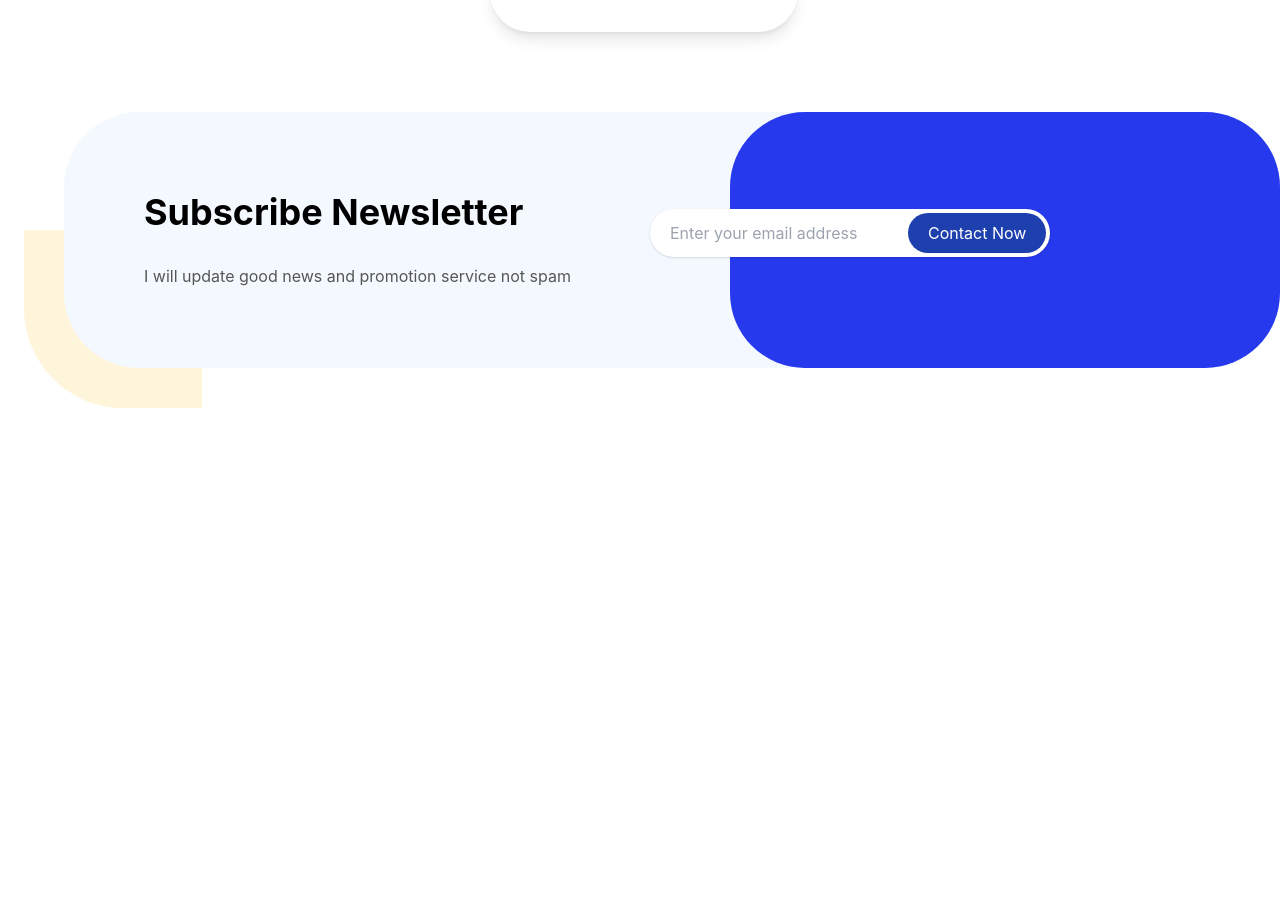
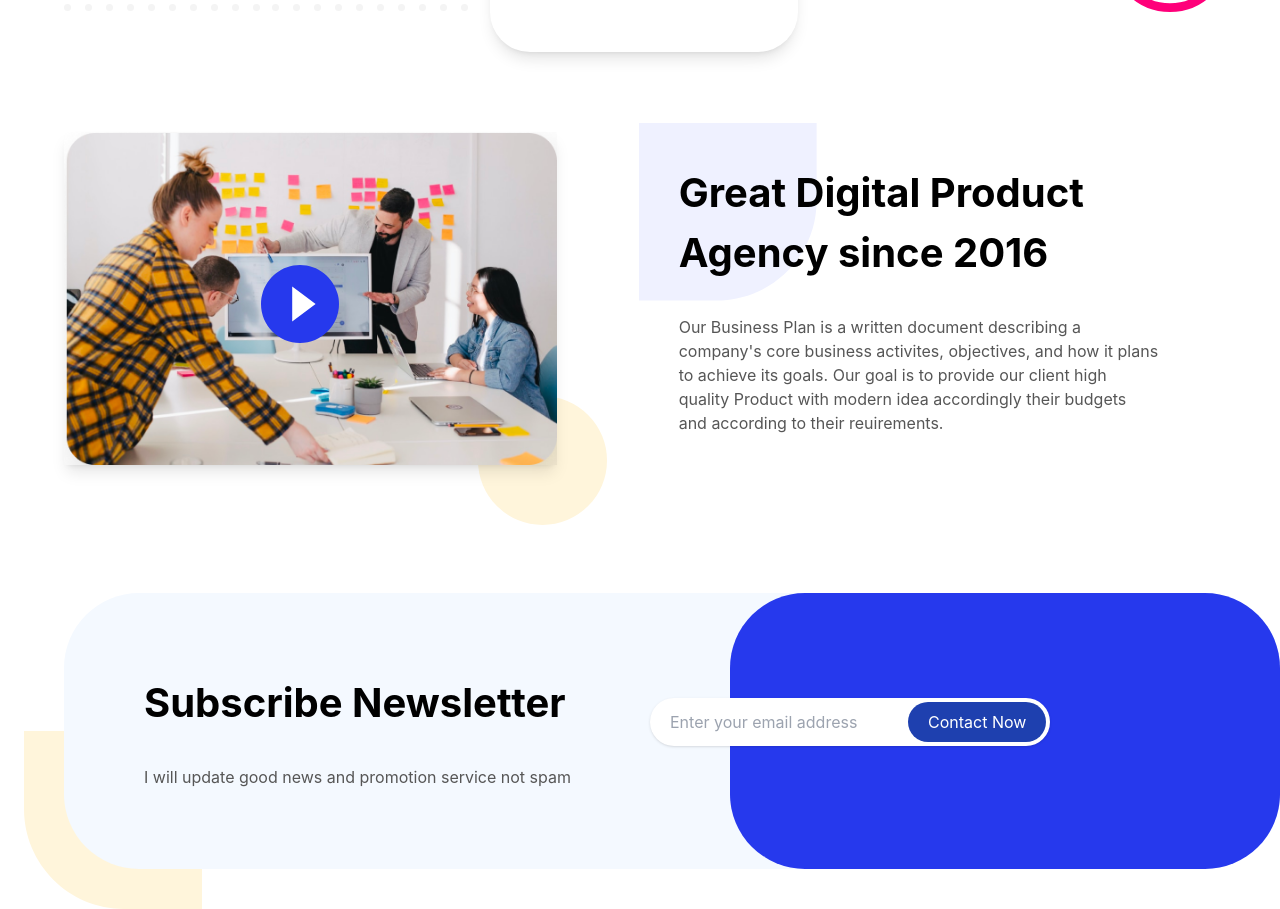
Before and after one commit to Sandip-Z/AplusStudio, a React (Create React App) app: page / in a window 1280 px wide. Shown: the part 1740-2649 px from the top of the page. Before the commit the page ends 2148 px from the top, so only its background shows below. Built offline with nearby package versions, Linux system fonts and the light colour scheme.

Commit message:
add: About section

```diff
--- a/src/App.css
+++ b/src/App.css
@@ -69,6 +69,21 @@
   content: " ";
 }
 
+.about-custom-leaf {
+  clip-path: path("M0 0H178V78C178 133.228 133.228 178 78 178H0V0Z");
+  background-color: #EFF1FF;
+  position: absolute;
+  top:-40px;
+  left: -40px;
+  z-index: -1;
+  width: 178px;
+  height: 178px;
+}
+
+.about-custom-leaf::after {
+  content: " ";
+}
+
 .service-custom-leaf {
   clip-path: path("M178 178L0 178L6.81898e-06 100C1.16472e-05 44.7715 44.7715 -1.16472e-05 100 -6.81898e-06L178 0L178 178Z");
   background-color: #FFF5DB;
--- a/src/App.tsx
+++ b/src/App.tsx
@@ -1,4 +1,5 @@
 import "./App.css";
+import { AboutSection } from "./sections/About";
 import { BussinessSection } from "./sections/Bussiness";
 import { ClientSection } from "./sections/ClientSection";
 import { Header } from "./sections/Header";
@@ -12,6 +13,7 @@ function App() {
       <Header />
       <ClientSection />
       <BussinessSection />
+      <AboutSection />
       <NewsLetter />
     </main>
   );
--- /dev/null
+++ b/src/assets/icons/BluePlayButton.tsx
@@ -0,0 +1,34 @@
+const BluePlayButton = () => {
+  return (
+    <svg
+      width="78"
+      height="78"
+      viewBox="0 0 78 78"
+      fill="none"
+      xmlns="http://www.w3.org/2000/svg"
+      className="hover:cursor-pointer"
+    >
+      <g clip-path="url(#clip0_2_593)">
+        <rect
+          x="20.6939"
+          y="17.5102"
+          width="42.9796"
+          height="42.9796"
+          fill="white"
+        />
+        <path
+          d="M39 0C17.55 0 0 17.55 0 39C0 60.45 17.55 78 39 78C60.45 78 78 60.45 78 39C78 17.55 60.45 0 39 0ZM31.2 56.55V21.45L54.6 39L31.2 56.55Z"
+          fill="#2639ED"
+          className="hover:fill-[#CD201F] ease-in-out duration-300"
+        />
+      </g>
+      <defs>
+        <clipPath id="clip0_2_593">
+          <rect width="78" height="78" fill="white" />
+        </clipPath>
+      </defs>
+    </svg>
+  );
+};
+
+export { BluePlayButton };
--- a/src/components/HeaderCircle/index.tsx
+++ b/src/components/HeaderCircle/index.tsx
@@ -1,4 +1,4 @@
-const HeaderCircle = () => {
+const HeaderCircle = ({ fill = "#DAE9FF" }) => {
   return (
     <svg
       width="129"
@@ -7,7 +7,7 @@ const HeaderCircle = () => {
       fill="none"
       xmlns="http://www.w3.org/2000/svg"
     >
-      <circle cx="64.5" cy="64.5" r="64.5" fill="#DAE9FF" />
+      <circle cx="64.5" cy="64.5" r="64.5" fill={fill} />
     </svg>
   );
 };
--- a/src/components/SectionHeading/index.tsx
+++ b/src/components/SectionHeading/index.tsx
@@ -6,7 +6,7 @@ interface SectionHeadingProps {
 const SectionHeading = ({ text, paragraph }: SectionHeadingProps) => {
   return (
     <>
-      <h5 className="font-bold text-4xl relative z-10">{text}</h5>
+      <h5 className="font-bold text-[40px] relative z-10">{text}</h5>
       {paragraph ? (
         <p className="mt-8 leading-5 text-[#565656] leading-6 relative z-10">
           {paragraph}
--- /dev/null
+++ b/src/sections/About/index.tsx
@@ -0,0 +1,36 @@
+import { BluePlayButton } from "../../assets/icons/BluePlayButton";
+import { HeaderCircle } from "../../components/HeaderCircle";
+import SectionHeading from "../../components/SectionHeading";
+
+const AboutSection = () => {
+  return (
+    <section className="flex mb-32">
+      <div className="w-[830px] relative">
+        <img
+          src="/aboutImage.png"
+          alt="Aplus members in board meeting."
+          width={550}
+          height={372}
+          className="shadow-lg"
+        />
+        <div className="absolute top-[40%] left-[40%]">
+          <BluePlayButton />
+        </div>
+        <div className="absolute bottom-[-60px] right-[-50px] z-[-1]">
+          <HeaderCircle fill="#FFF5DB" />
+        </div>
+      </div>
+      <div className="w-full my-auto">
+        <div className="w-[480px] mx-auto relative">
+          <SectionHeading
+            text="Great Digital Product Agency since 2016"
+            paragraph="Our Business Plan is a written document describing a company's core business activites, objectives, and how it plans to achieve its goals. Our goal is to provide our client high quality Product with modern idea accordingly their budgets and according to their reuirements."
+          />
+          <div className="about-custom-leaf " />
+        </div>
+      </div>
+    </section>
+  );
+};
+
+export { AboutSection };
--- a/src/sections/Bussiness/index.tsx
+++ b/src/sections/Bussiness/index.tsx
@@ -39,7 +39,7 @@ const SERVICES = [
 const BussinessSection = () => {
   return (
     <section className="flex my-20">
-      <div className="my-auto w-[375px] relative">
+      <div className="my-auto w-[550px] relative">
         <div className="service-custom-leaf" />
         <SectionHeading
           text="How can we help your Bussiness?"
```
Also changed, not shown: public/aboutImage.png (added).
